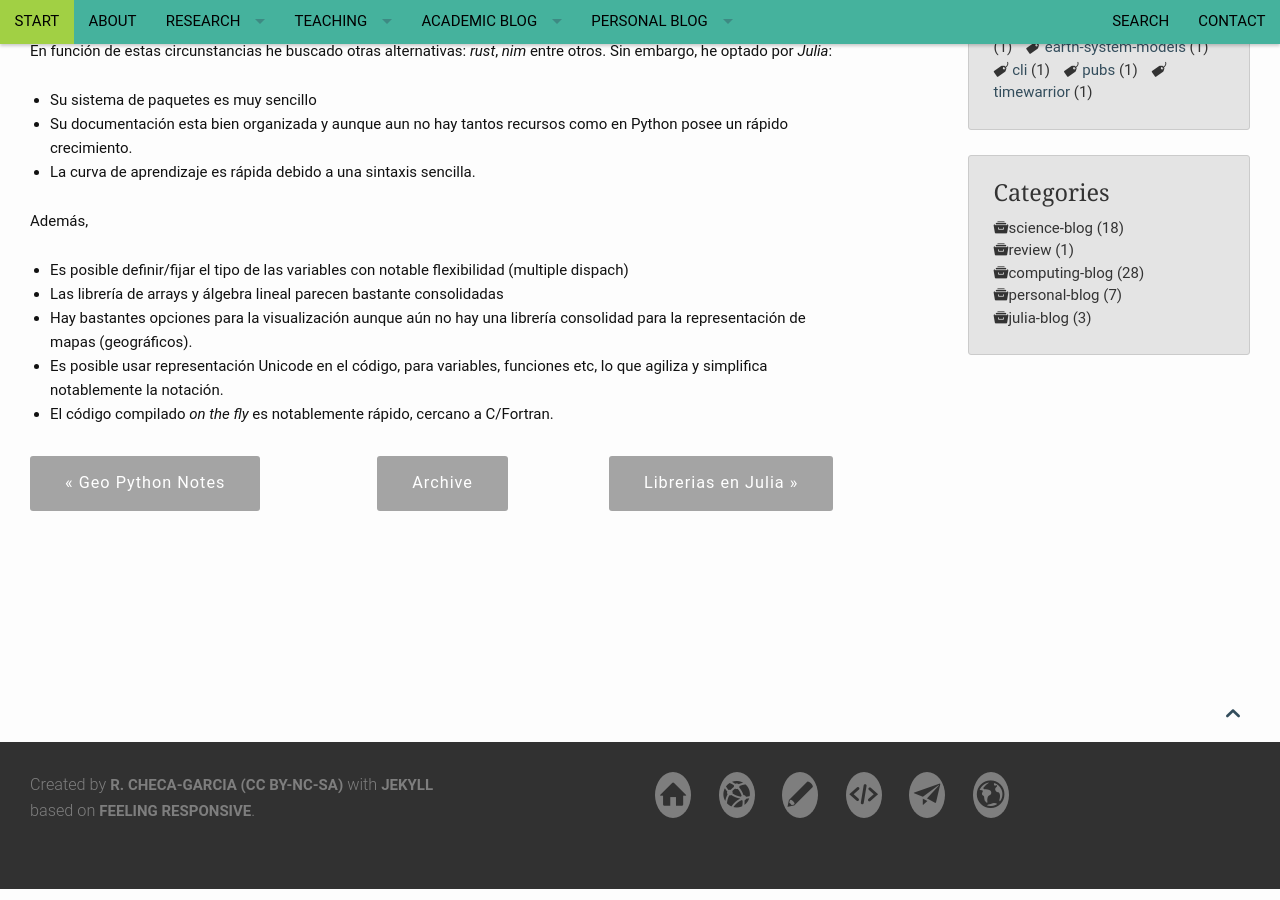
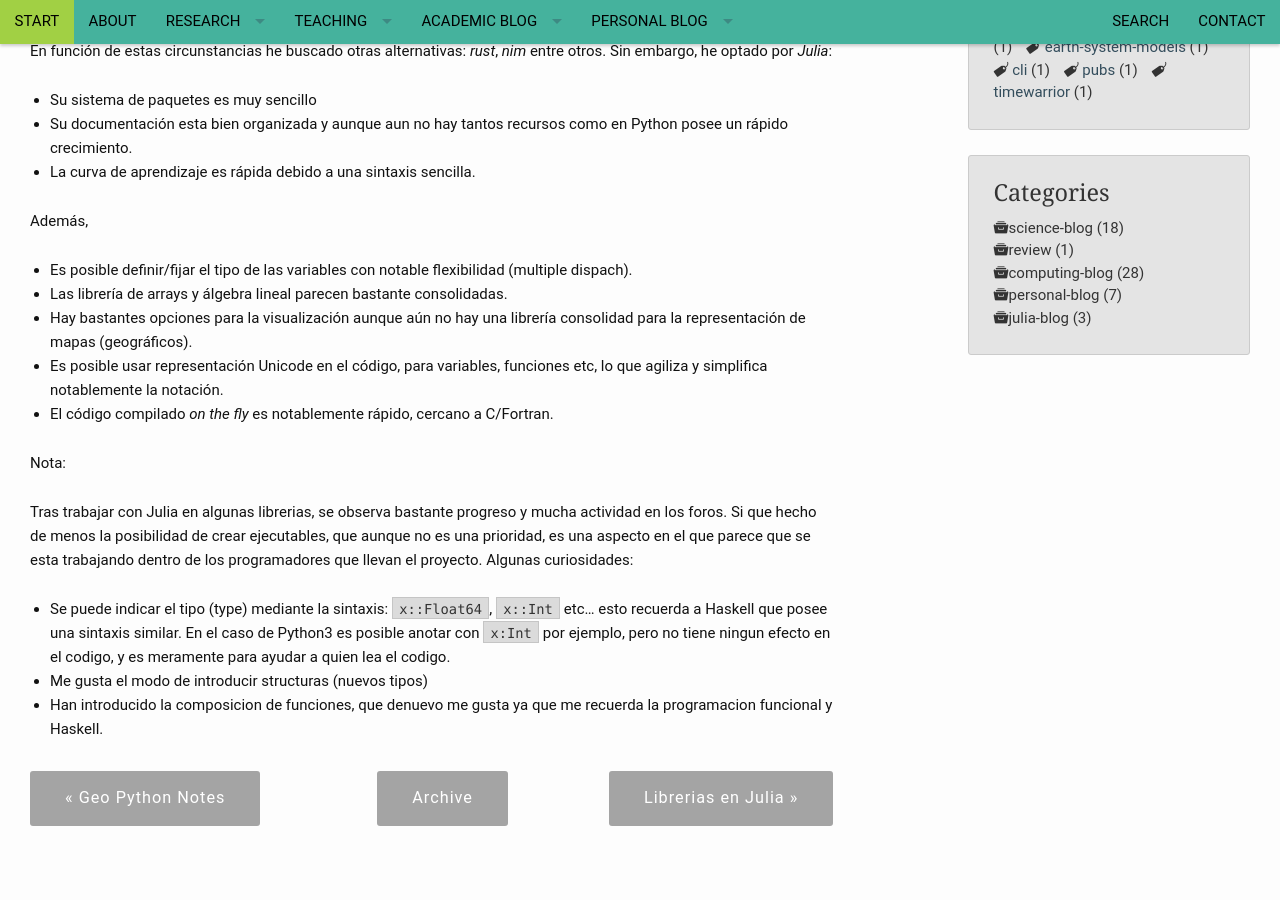
Before and after one commit to RCHG/rchg.github.io, a Jekyll site: the page built from _posts/2019-08-08-JuliaWhy.md, in a window 1280 px wide and 900 px high, scrolled down 1307 px. Built offline with Jekyll 4.4.1, drawn with Linux system fonts in a browser that asks for light colours; nearby versions of some CDN libraries; comment, search, counter and statistics services are not loaded.

Commit message:
Update 2019-08-08-JuliaWhy.md

```diff
--- a/_posts/2019-08-08-JuliaWhy.md
+++ b/_posts/2019-08-08-JuliaWhy.md
@@ -56,10 +56,18 @@ he optado por *Julia*:
 
 Además,
 
-- Es posible definir/fijar el tipo de las variables con notable flexibilidad (multiple dispach)
-- Las librería de arrays y álgebra lineal parecen bastante consolidadas
+- Es posible definir/fijar el tipo de las variables con notable flexibilidad (multiple dispach).
+- Las librería de arrays y álgebra lineal parecen bastante consolidadas.
 - Hay bastantes opciones para la visualización aunque aún no hay una librería consolidad para la
 representación de mapas (geográficos).
 - Es posible usar representación Unicode en el código, para variables, funciones etc, lo que
 agiliza y simplifica notablemente la notación.
 - El código compilado *on the fly* es notablemente rápido, cercano a C/Fortran.
+
+Nota:
+
+Tras trabajar con Julia en algunas librerias, se observa bastante progreso y mucha actividad en los foros. Si que hecho de menos la posibilidad de crear ejecutables, que aunque no es una prioridad, es una aspecto en el que parece que se esta trabajando dentro de los programadores que llevan el proyecto. Algunas curiosidades:
+
+- Se puede indicar el tipo (type) mediante la sintaxis:  `x::Float64`,  `x::Int` etc... esto recuerda a Haskell que posee una sintaxis similar. En el caso de Python3 es posible anotar con `x:Int` por ejemplo, pero no tiene ningun efecto en el codigo, y es meramente para ayudar a quien lea el codigo.
+- Me gusta el modo de introducir structuras (nuevos tipos)
+- Han introducido la composicion de funciones, que denuevo me gusta ya que me recuerda la programacion funcional y Haskell.
```
